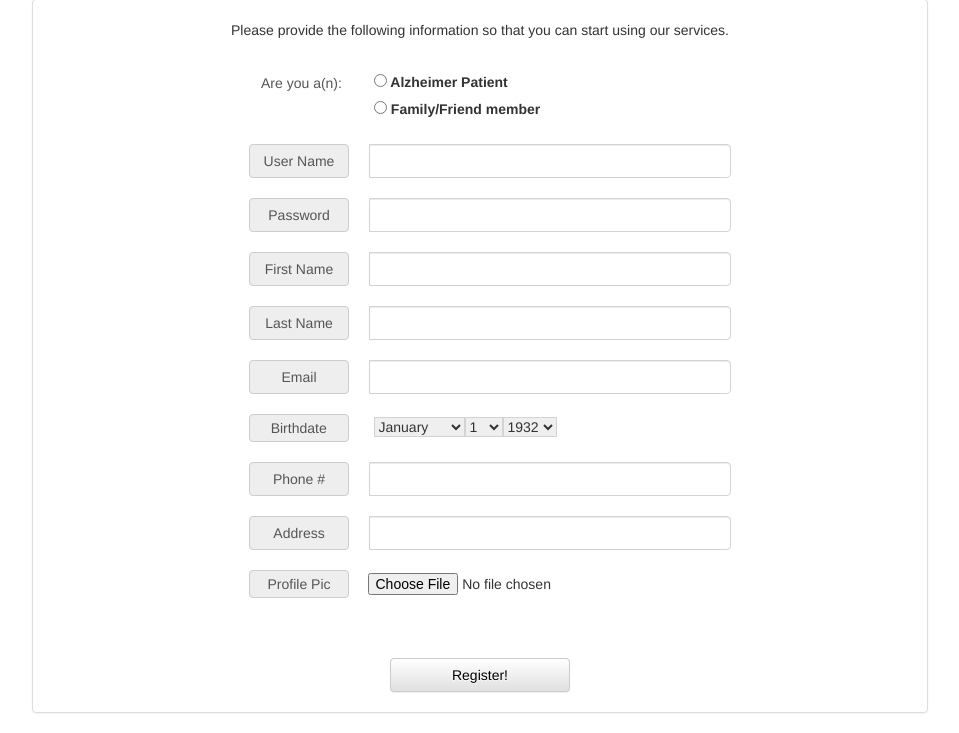
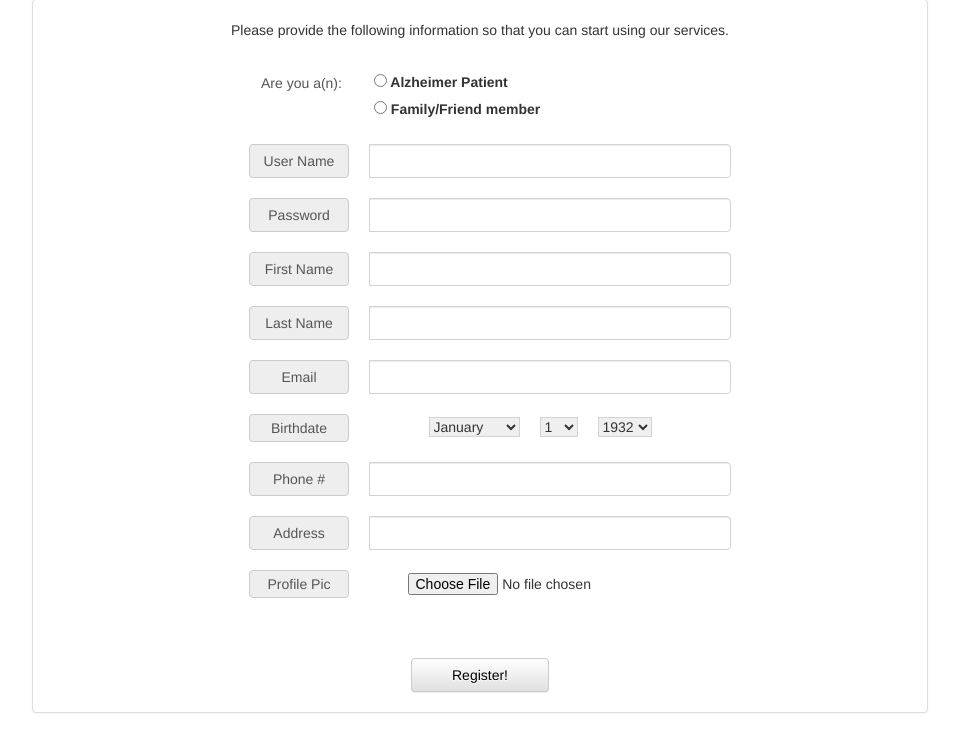
Before and after one commit to pablo-prieto/ASH, a Django app: page /mainApp/register/ in a window 1280 px wide. Shown: the part 101-834 px from the top of the page, without its empty margins (160-1119 px from the left). Run offline with Django 3.2, Linux system fonts and the light colour scheme; some libraries are stand-ins or nearby versions.

Commit message:
Changed alignments in register form

```diff
--- a/mainApp/forms.py
+++ b/mainApp/forms.py
@@ -58,7 +58,7 @@ class RegistrationForm(forms.Form):
 
     birthdate = forms.DateTimeField(widget=forms.SelectDateWidget(
         years=BIRTH_YEARS,
-        attrs={'style': 'border:1px solid #D3D3D3; margin-top: 3px;'}))
+        attrs={'style': 'border:1px solid #D3D3D3; margin-top: 3px; margin-left:20px'}))
 
     phone_number = forms.CharField(widget=forms.TextInput(
         attrs={'id': 'input_phone_number', 'name': 'input_phone_number',
@@ -71,4 +71,4 @@ class RegistrationForm(forms.Form):
                'style': 'border:1px solid #D3D3D3; margin-left:20px'}))
 
     profile_picture = forms.ImageField(widget=forms.FileInput(
-        attrs={'style': 'margin-left: -60px; margin-top: 3px'}))
+        attrs={'style': 'margin-left: -60px; margin-top: 3px; margin-left:20px'}))
--- a/mainApp/templates/mainApp/register.html
+++ b/mainApp/templates/mainApp/register.html
@@ -71,7 +71,7 @@
             {{ form.email }}
           </div>
           <br>
-          <div class="input-group" style="width:36%; padding:0%; margin-left:-130px">
+          <div class="input-group" style="width:50%; padding:0%;">
             <span class="input-group-addon" style="width:100px;">Birthdate</span>
             {{ form.birthdate }}
           </div>
@@ -93,7 +93,7 @@
           <br>
           <br>
           <br>
-          <div class="input-group" style="width:65%; padding:0%;">
+          <div class="input-group" style="width:50%; padding:0%; text-align:center">
             <input type='submit' value='Register!' id='register_button' class='btn btn-default' style='width:30%; background-color:#D3D3D3; color:black'>
           </div>
           <br>
```
